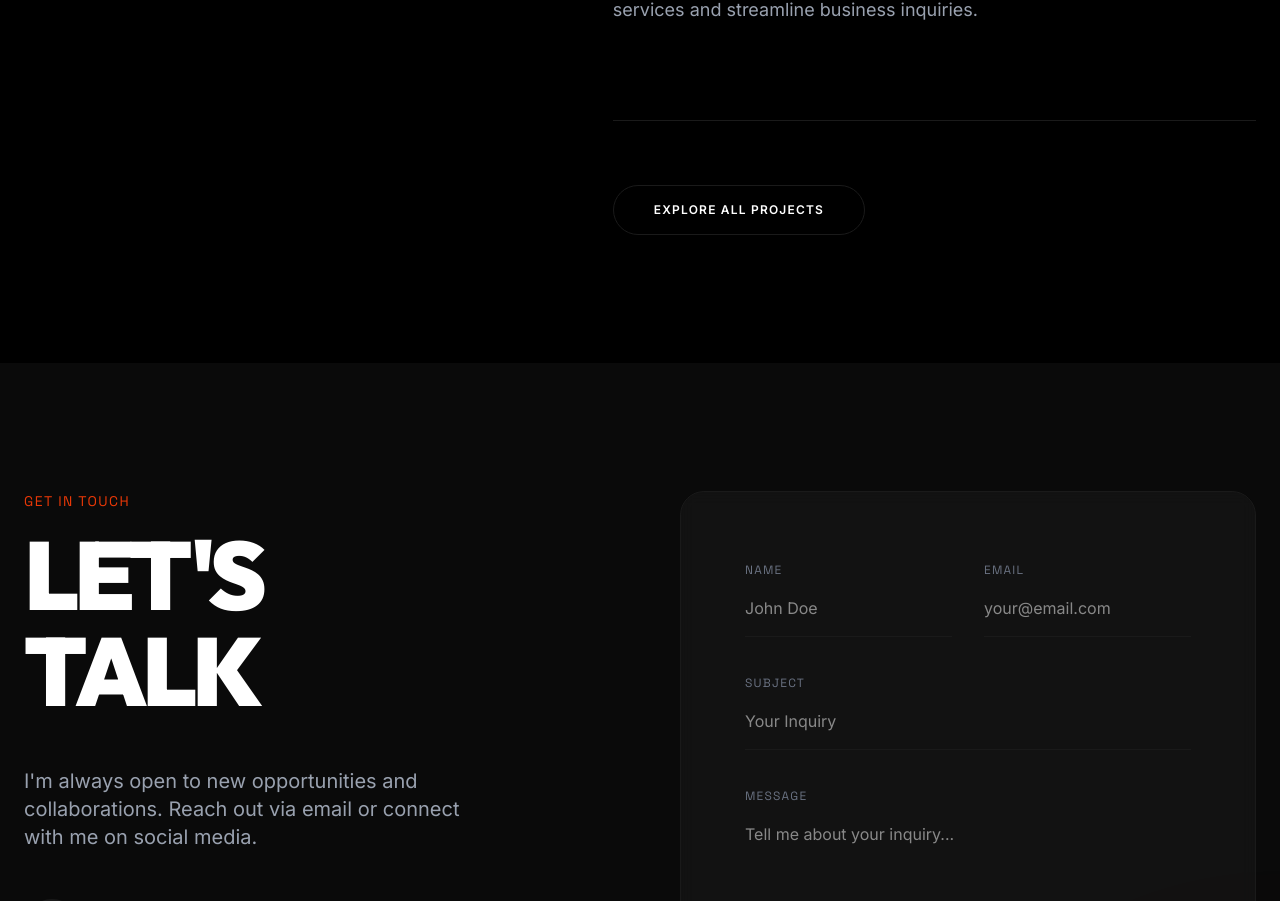
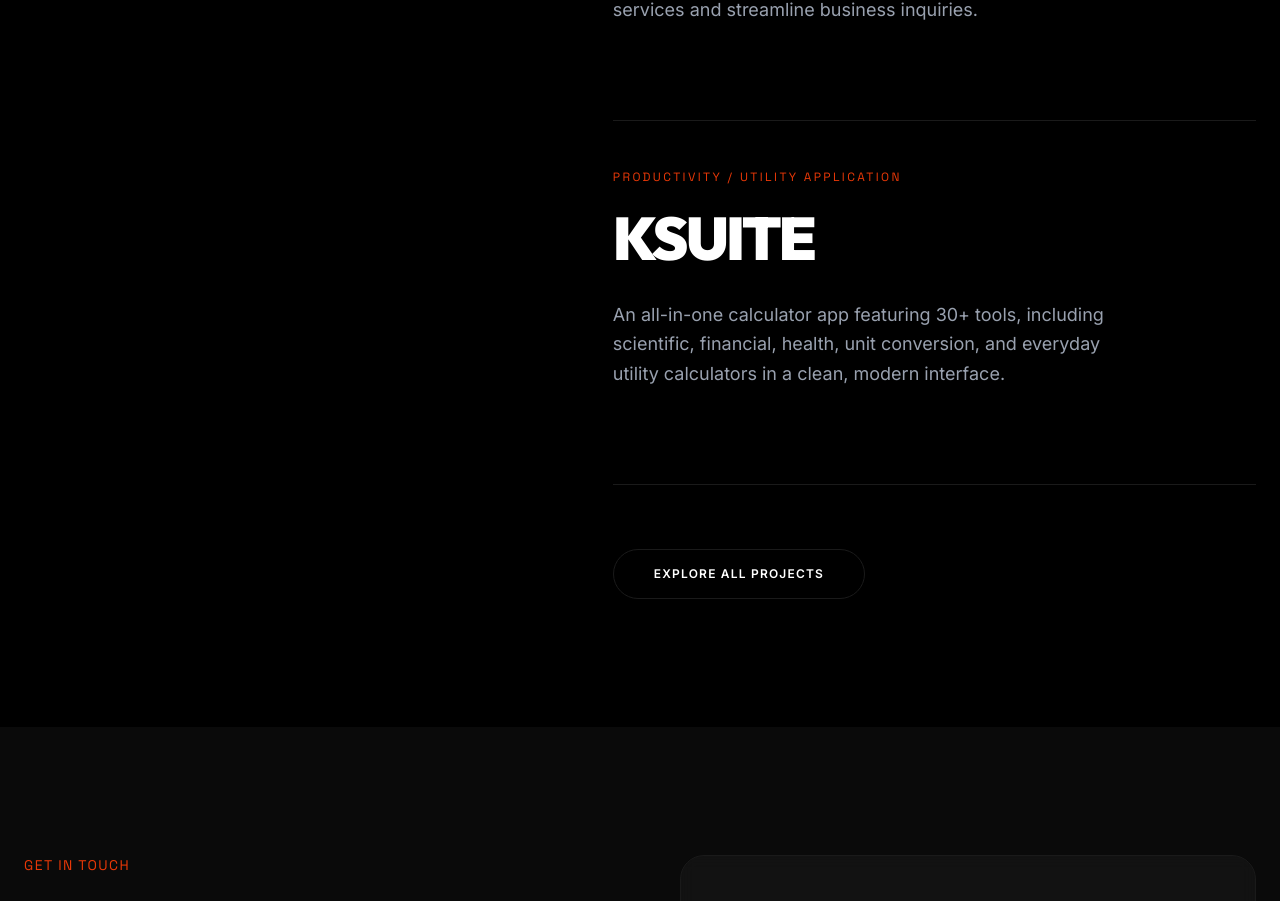
Before and after one commit to mizan7k/portfoliov2, a React (Vite) app: page / in a window 1280 px wide. Shown: the part 7819-8720 px from the top of the page. Built offline with nearby package versions, Linux system fonts and the light colour scheme.

Commit message:
Update Portfolio.tsx

```diff
--- a/src/components/Portfolio.tsx
+++ b/src/components/Portfolio.tsx
@@ -43,6 +43,13 @@ const projects = [
     category: "B2B Restaurant Website",
     description: "A modern B2B restaurant website designed to showcase services and streamline business inquiries.",
     link: "https://mizan7k.github.io/Shonargaon/"
+  },
+  {
+    id: 7,
+    title: "KSuite",
+    category: "Productivity / Utility Application",
+    description: "An all-in-one calculator app featuring 30+ tools, including scientific, financial, health, unit conversion, and everyday utility calculators in a clean, modern interface.",
+    link: "https://github.com/mizan7k/KSuite/releases/tag/v1.0.0"
   }
 ];
 
```
